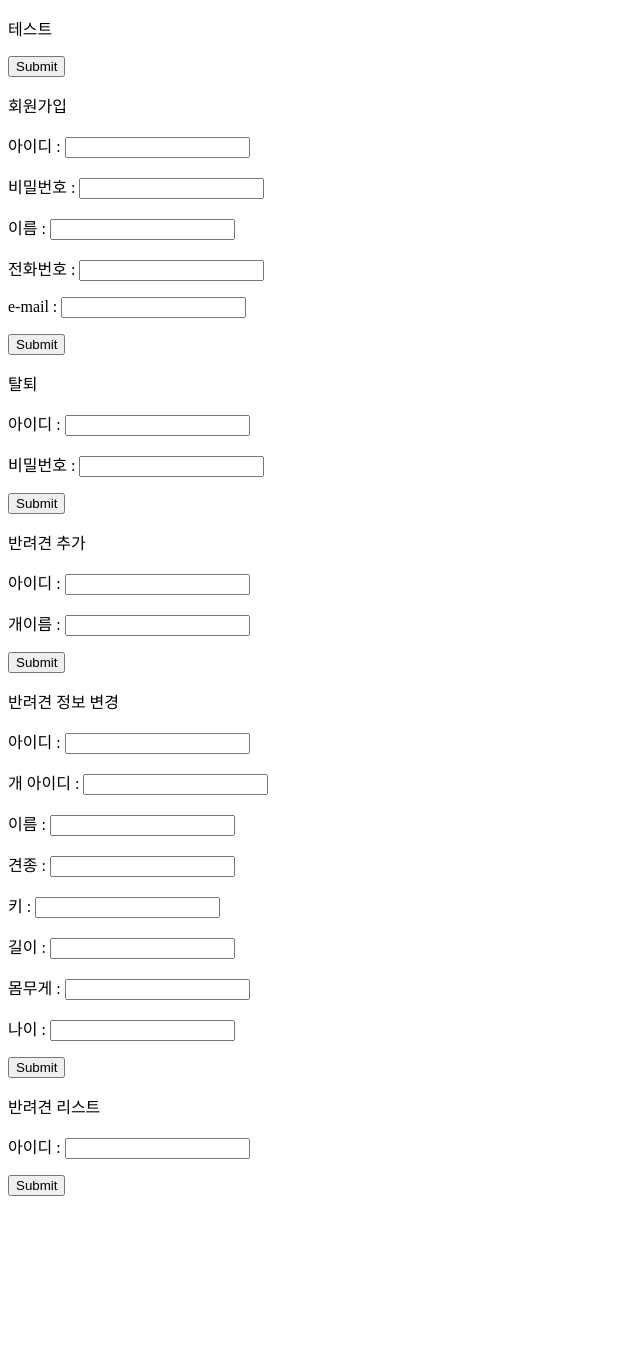
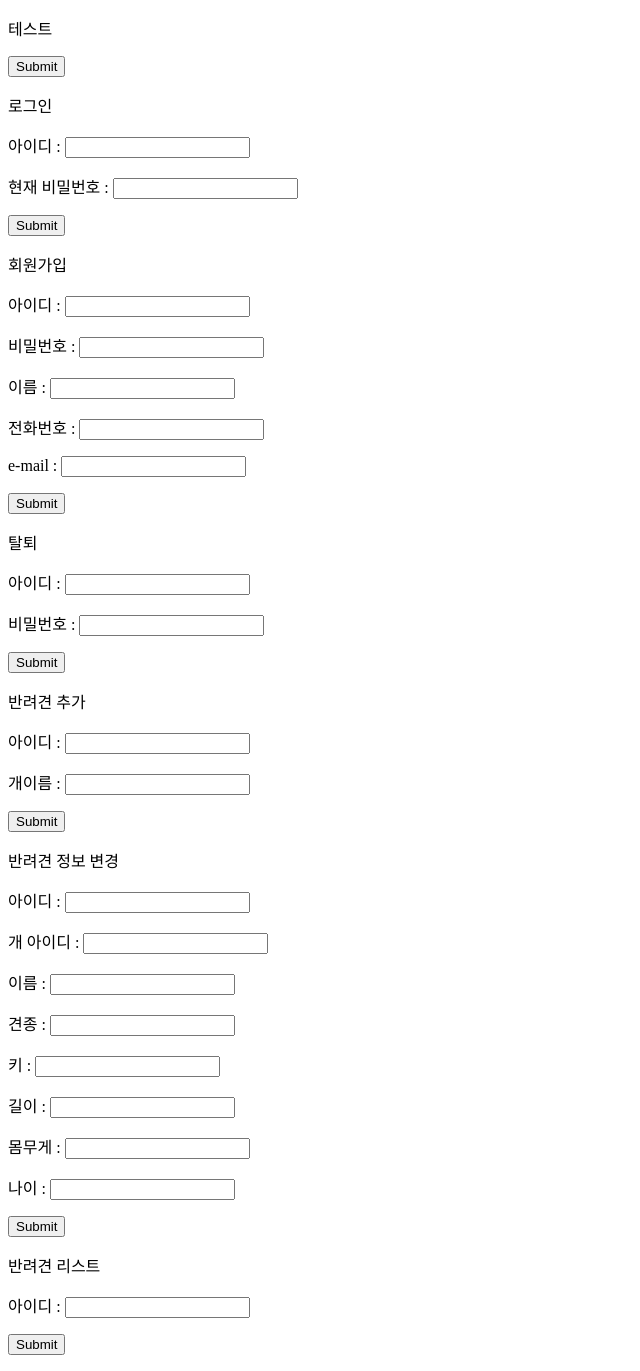
Before and after one commit to shinsj31/MyDogActivity, a PHP site: page / in a window 1280 px wide. Shown: the whole page, without its empty margins (0-640 px from the left). Before the commit the page ends 1196 px from the top, so only its background shows below. Run offline with PHP 8.4, Linux system fonts and the light colour scheme.

Commit message:
[Joy] update php files

```diff
--- a/index.php
+++ b/index.php
@@ -9,6 +9,14 @@
             <!--<p>아이디 : <input type="varchar" name="u_id"></p>
             <p>현재 비밀번호 : <input type="varchar" name="u_pw"></p>
             <p>변경 비밀번호 : <input type="varchar" name="new_pw"></p>-->
+            <!-- <p>비밀번호 : <textarea name="description" id="" cols="30" rows="10"></textarea></p> -->
+            <p><input type="submit" /></p>
+        </form>
+         <form action="./userinfo.php?mode=login" method="POST">
+            <p>로그인</p>
+            <p>아이디 : <input type="varchar" name="u_id"></p>
+            <p>현재 비밀번호 : <input type="varchar" name="u_pw"></p>
+            <!--<p>변경 비밀번호 : <input type="varchar" name="new_pw"></p>-->
             <!-- <p>비밀번호 : <textarea name="description" id="" cols="30" rows="10"></textarea></p> -->
             <p><input type="submit" /></p>
         </form>
```
Also changed, not shown: doginfo.php (+6 -2 lines).
